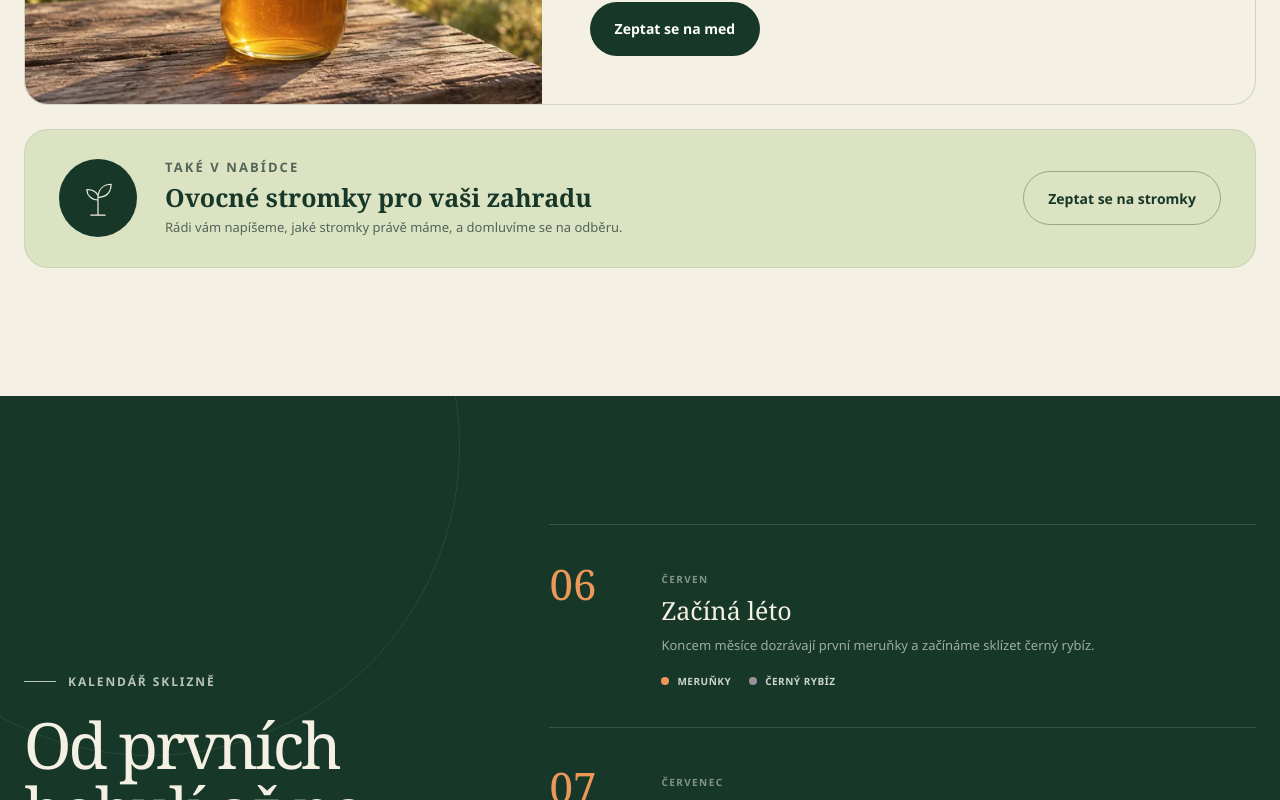
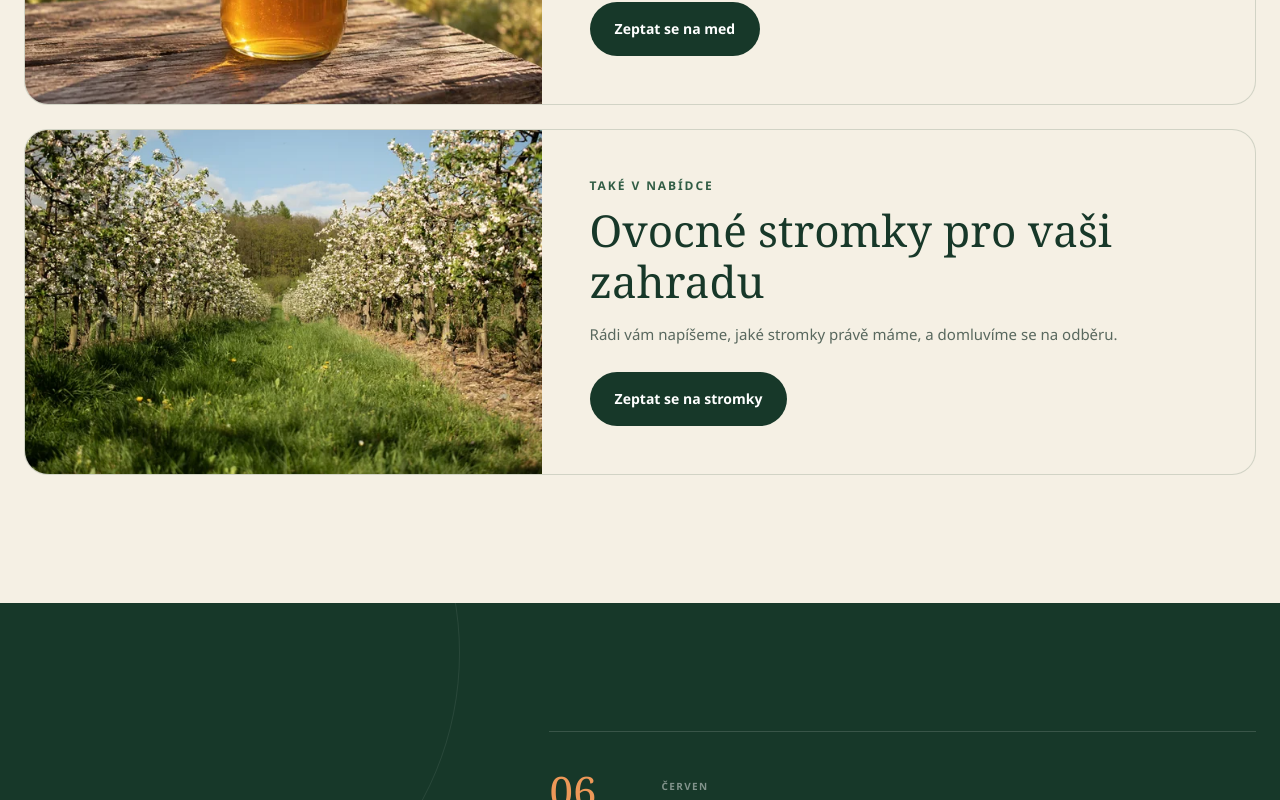
Before and after one commit to farmaletocha/farmaletocha.cz, a plain HTML site: page index.html in a window 1280 px wide. Shown: the part 3620-4420 px from the top of the page. Drawn offline with Linux system fonts and the light colour scheme.

Commit message:
Match tree and honey offer cards and simplify the footer

```diff
--- a/content.js
+++ b/content.js
@@ -47,7 +47,7 @@ const isMonth = (value) => /^(?:[1-9]|1[0-2])$/.test(String(value));
 
 const isEmail = (value) => typeof value === "string" && /^[^\s@<>?&#]+@[^\s@<>?&#]+\.[^\s@<>?&#]+$/.test(value);
 
-const faqLinkTargets = new Set(["#farma", "#ovoce", "#med", "#samosber", "#prijezd", "#kontakt"]);
+const faqLinkTargets = new Set(["#farma", "#ovoce", "#med", "#stromky", "#samosber", "#prijezd", "#kontakt"]);
 
 const parseFaqLinks = (answer) => [...answer.matchAll(/\[([^\]\r\n]+)\]\(([^)\s]+)\)/g)].map((match) => {
   checkText(match[1], "FAQ link text");
@@ -361,11 +361,11 @@ const updateBusinessSchema = (web) => {
       name: web.fruit[key].name,
       description: web.fruit[key].description
     }));
-    data.hasOfferCatalog.itemListElement.push({
+    data.hasOfferCatalog.itemListElement.push(...["honey", "trees"].map((key) => ({
       "@type": "OfferCatalog",
-      name: web.honey.title,
-      description: web.honey.description
-    });
+      name: web[key].title,
+      description: web[key].description
+    })));
   } else {
     delete data.legalName;
     delete data.identifier;
--- a/index.html
+++ b/index.html
@@ -15,7 +15,7 @@
   <link rel="apple-touch-icon" href="assets/images/favicon-192.png">
   <link rel="manifest" href="site.webmanifest">
   <link rel="preload" as="image" href="assets/images/farm/DSC07933-final.webp" imagesrcset="assets/images/farm/DSC07933-final-480.webp 480w, assets/images/farm/DSC07933-final-800.webp 800w, assets/images/farm/DSC07933-final.webp 1280w" imagesizes="(max-width: 720px) calc(100vw - 30px), (max-width: 940px) 560px, (max-width: 1120px) 46vw, 560px" type="image/webp" fetchpriority="high">
-  <link rel="stylesheet" href="styles.css?v=20261013-honey">
+  <link rel="stylesheet" href="styles.css?v=20261013-offer-cards">
 
   <meta property="og:type" content="website">
   <meta property="og:locale" content="cs_CZ">
@@ -100,6 +100,11 @@
           "@type": "OfferCatalog",
           "name": "Med",
           "description": "K ovoci u nás můžete koupit také med. Dostupnost a odběr s vámi rádi domluvíme e-mailem."
+        },
+        {
+          "@type": "OfferCatalog",
+          "name": "Ovocné stromky pro vaši zahradu",
+          "description": "Rádi vám napíšeme, jaké stromky právě máme, a domluvíme se na odběru."
         }
       ]
     }
@@ -364,11 +369,11 @@
           </article>
         </div>
 
-        <article class="honey-offer reveal" id="med" aria-labelledby="med-nadpis">
-          <div class="honey-offer__image">
+        <article class="product-offer honey-offer reveal" id="med" aria-labelledby="med-nadpis">
+          <div class="product-offer__image honey-offer__image">
             <img src="assets/images/honey-generated.webp" srcset="assets/images/honey-generated-640.webp 640w, assets/images/honey-generated-1200.webp 1200w, assets/images/honey-generated.webp 1536w" sizes="(max-width: 720px) calc(100vw - 30px), (max-width: 1288px) 42vw, 520px" width="1536" height="1024" alt="Ilustrace sklenice medu s dřevěnou naběračkou v sadu" loading="lazy">
           </div>
-          <div class="honey-offer__copy">
+          <div class="product-offer__copy honey-offer__copy">
             <p class="eyebrow">Také v nabídce</p>
             <h3 id="med-nadpis" data-copy="honey.title">Med</h3>
             <p data-copy="honey.description">K ovoci u nás můžete koupit také med. Dostupnost a odběr s vámi rádi domluvíme e-mailem.</p>
@@ -376,19 +381,17 @@
           </div>
         </article>
 
-        <aside class="tree-banner reveal" aria-label="Nabídka ovocných stromků">
-          <div class="tree-banner__icon">
-            <svg aria-hidden="true" viewBox="0 0 64 64">
-              <path d="M32 58V27M21 58h22M32 35c-10 0-17-7-17-16 8 0 14 3 17 9M32 28c2-11 10-17 20-17 0 12-7 20-20 20"/>
-            </svg>
+        <article class="product-offer tree-banner reveal" id="stromky" aria-labelledby="stromky-nadpis">
+          <div class="product-offer__image">
+            <img src="assets/images/farm/honza-spring-orchard.webp" srcset="assets/images/farm/honza-spring-orchard-640.webp 640w, assets/images/farm/honza-spring-orchard-1200.webp 1200w, assets/images/farm/honza-spring-orchard.webp 1920w" sizes="(max-width: 720px) calc(100vw - 30px), (max-width: 1288px) 42vw, 520px" width="1920" height="1280" alt="Rozkvetlé ovocné stromy v sadu Farmy Letocha" data-photo-id="honza-spring-orchard" loading="lazy">
           </div>
-          <div>
+          <div class="product-offer__copy">
             <p class="eyebrow">Také v nabídce</p>
-            <h3 data-copy="trees.title">Ovocné stromky pro vaši zahradu</h3>
+            <h3 id="stromky-nadpis" data-copy="trees.title">Ovocné stromky pro vaši zahradu</h3>
             <p data-copy="trees.description">Rádi vám napíšeme, jaké stromky právě máme, a domluvíme se na odběru.</p>
+            <a class="button button--dark" href="mailto:?to=%22Farma%20Letocha%20%E2%80%93%20prodej%22%20%3Cprodej%40farmaletocha.cz%3E" data-sales-email>Zeptat se na stromky</a>
           </div>
-          <a class="button button--outline" href="mailto:?to=%22Farma%20Letocha%20%E2%80%93%20prodej%22%20%3Cprodej%40farmaletocha.cz%3E" data-sales-email>Zeptat se na stromky</a>
-        </aside>
+        </article>
       </div>
     </section>
 
@@ -756,7 +759,7 @@
     Napište nám
   </a>
 
-  <script src="content.js?v=20261013-honey" defer></script>
+  <script src="content.js?v=20261013-offer-cards" defer></script>
   <script src="script.js?v=20261012-email-names" defer></script>
   <script src="analytics.js?v=20261011-audit-fixes" defer></script>
 </body>
--- a/sitemap.xml
+++ b/sitemap.xml
@@ -2,7 +2,7 @@
 <urlset xmlns="http://www.sitemaps.org/schemas/sitemap/0.9">
   <url>
     <loc>https://farmaletocha.github.io/farmaletocha.cz/</loc>
-    <lastmod>2026-10-13T08:15:33Z</lastmod>
+    <lastmod>2026-10-13T09:07:08Z</lastmod>
     <changefreq>weekly</changefreq>
     <priority>1.0</priority>
   </url>
--- a/styles.css
+++ b/styles.css
@@ -1274,7 +1274,7 @@ h3 {
   overflow-wrap: anywhere;
 }
 
-.honey-offer {
+.product-offer {
   display: grid;
   grid-template-columns: 42% minmax(0, 1fr);
   margin-top: 24px;
@@ -1284,31 +1284,34 @@ h3 {
   border-radius: var(--radius-md);
 }
 
-.honey-offer__image {
+.product-offer__image {
   position: relative;
   min-height: 300px;
 }
 
-.honey-offer__image img {
+.product-offer__image img {
   position: absolute;
   inset: 0;
   width: 100%;
   height: 100%;
   object-fit: cover;
+}
+
+.honey-offer .product-offer__image img {
   object-position: 60% 55%;
 }
 
-.honey-offer__copy {
+.product-offer__copy {
   min-width: 0;
   align-self: center;
   padding: clamp(24px, 4vw, 48px);
 }
 
-.honey-offer .eyebrow {
+.product-offer .eyebrow {
   margin: 0 0 12px;
 }
 
-.honey-offer h3 {
+.product-offer h3 {
   margin: 0 0 16px;
   font-family: var(--serif);
   font-size: clamp(32px, 3.5vw, 44px);
@@ -1316,54 +1319,11 @@ h3 {
   line-height: 1.15;
 }
 
-.honey-offer__copy > p:not(.eyebrow) {
+.product-offer__copy > p:not(.eyebrow) {
   margin: 0 0 24px;
   color: var(--muted);
   font-size: 15px;
   line-height: 1.7;
-}
-
-.tree-banner {
-  display: grid;
-  grid-template-columns: auto 1fr auto;
-  align-items: center;
-  gap: 28px;
-  margin-top: 24px;
-  padding: 29px 34px;
-  background: #dbe3c3;
-  border: 1px solid rgba(23, 56, 41, 0.08);
-  border-radius: var(--radius-md);
-}
-
-.tree-banner__icon {
-  width: 78px;
-  height: 78px;
-  display: grid;
-  place-items: center;
-  color: var(--cream);
-  background: var(--ink);
-  border-radius: 50%;
-}
-
-.tree-banner__icon svg {
-  width: 42px;
-  height: 42px;
-}
-
-.tree-banner .eyebrow {
-  margin-bottom: 7px;
-}
-
-.tree-banner h3 {
-  margin: 0 0 3px;
-  font-family: var(--serif);
-  font-size: 25px;
-}
-
-.tree-banner p {
-  margin: 0;
-  color: #536458;
-  font-size: 13px;
 }
 
 .season {
@@ -2680,7 +2640,6 @@ h3 {
 
 .footer__operator {
   padding-block: 24px;
-  border-top: 1px solid rgba(255, 255, 255, 0.1);
   font-size: 12px;
 }
 
@@ -3079,23 +3038,13 @@ h3 {
     grid-template-columns: 1fr;
   }
 
-  .honey-offer {
+  .product-offer {
     grid-template-columns: 1fr;
   }
 
-  .honey-offer__image {
+  .product-offer__image {
     min-height: 0;
     height: clamp(200px, 60vw, 360px);
-  }
-
-  .tree-banner {
-    grid-template-columns: auto 1fr;
-    padding: 25px;
-  }
-
-  .tree-banner .button {
-    grid-column: 1 / -1;
-    width: 100%;
   }
 
   .calendar__month {
@@ -3295,15 +3244,6 @@ h3 {
 
   .produce-card__body {
     padding: 20px;
-  }
-
-  .tree-banner {
-    grid-template-columns: 1fr;
-  }
-
-  .tree-banner__icon {
-    width: 64px;
-    height: 64px;
   }
 
   .calendar__month {
```
Also changed, not shown: 1 other file.
